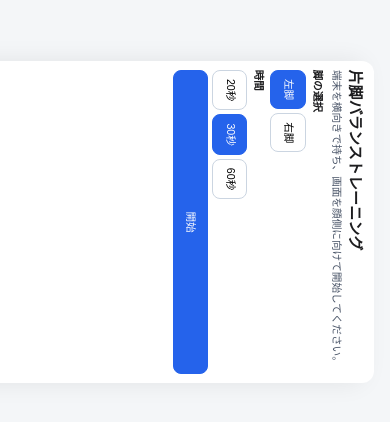
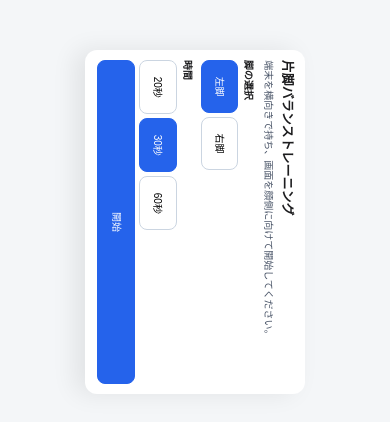
Before and after one commit to ST-katsuobushi/single-leg-balance-webapp, a React (Vite) app: page / in a window 390 px wide. Shown: the part 200-622 px from the top of the page. Built offline with nearby package versions, Linux system fonts and the light colour scheme.

Commit message:
Tune responsive layout and stabilize forward tilt smoothing

```diff
--- a/src/App.tsx
+++ b/src/App.tsx
@@ -14,6 +14,8 @@ import type { DurationOption, Leg, Screen, SensorPoint, SessionLog, Settings } f
 
 const DURATION_OPTIONS: DurationOption[] = [20, 30, 60];
 const TARGET_RADIUS = 0.4;
+const DOT_RANGE_X_PERCENT = 45;
+const DOT_RANGE_Y_PERCENT = 34;
 
 const PORTRAIT_LOCK_MESSAGE = '画面回転ロックをONにしてください';
 
@@ -322,8 +324,8 @@ function App() {
                     <div
                       className="dot"
                       style={{
-                        left: `${50 + position.x * 40}%`,
-                        top: `${50 + position.y * 40}%`,
+                        left: `${50 + position.x * DOT_RANGE_X_PERCENT}%`,
+                        top: `${50 + position.y * DOT_RANGE_Y_PERCENT}%`,
                       }}
                     />
                   </div>
--- a/src/sensor.ts
+++ b/src/sensor.ts
@@ -1,12 +1,14 @@
 import type { SensorPoint } from './types';
 
-export const SENSOR_SENSITIVITY_X_DEG = 24;
-export const SENSOR_SENSITIVITY_Y_DEG = 23;
-export const SMOOTHING_ALPHA_X = 0.24;
-export const SMOOTHING_ALPHA_Y = 0.34;
+export const SENSOR_SENSITIVITY_X_DEG = 21;
+export const SENSOR_SENSITIVITY_Y_DEG = 24;
+export const SMOOTHING_ALPHA_X = 0.32;
+export const SMOOTHING_ALPHA_Y = 0.26;
 export const RAW_JUMP_REJECT_DEG = 30;
 export const MAX_TILT_DEG = 65;
-export const AXIS_STEP_LIMIT_DEG = 10;
+export const AXIS_STEP_LIMIT_X = 0.22;
+export const AXIS_STEP_LIMIT_Y = 0.16;
+export const AXIS_STEP_LIMIT_Y_FORWARD = 0.1;
 
 export const AXIS_MAPPING = {
   x: 'beta',
@@ -61,9 +63,10 @@ export function smoothPoint(next: SensorPoint, prev: SensorPoint, alphaX: number
   const wx = clamp(alphaX, 0, 1);
   const wy = clamp(alphaY, 0, 1);
 
+  const stepLimitY = next.y < prev.y ? AXIS_STEP_LIMIT_Y_FORWARD : AXIS_STEP_LIMIT_Y;
   const limitedNext = {
-    x: prev.x + clamp(next.x - prev.x, -1, 1) * (AXIS_STEP_LIMIT_DEG / MAX_TILT_DEG),
-    y: prev.y + clamp(next.y - prev.y, -1, 1) * (AXIS_STEP_LIMIT_DEG / MAX_TILT_DEG),
+    x: prev.x + capDelta(next.x - prev.x, AXIS_STEP_LIMIT_X),
+    y: prev.y + capDelta(next.y - prev.y, stepLimitY),
   };
 
   return limitToCircle(
@@ -73,6 +76,13 @@ export function smoothPoint(next: SensorPoint, prev: SensorPoint, alphaX: number
     },
     MAX_RADIUS,
   );
+}
+
+function capDelta(delta: number, maxStep: number): number {
+  if (Math.abs(delta) <= maxStep) {
+    return delta;
+  }
+  return Math.sign(delta) * maxStep;
 }
 
 export function distanceFromCenter(point: SensorPoint) {
--- a/src/styles.css
+++ b/src/styles.css
@@ -24,18 +24,20 @@ body,
 }
 
 .rotatedShell {
-  --shell-padding: clamp(8px, 2dvh, 16px);
+  --shell-padding: clamp(8px, 1.8dvh, 14px);
   --usable-width: calc(100dvh - (var(--shell-padding) * 2));
   --usable-height: calc(100dvw - (var(--shell-padding) * 2));
-  --frame-width: min(400px, calc(var(--usable-height) * 0.9));
-  --frame-height: min(560px, calc(var(--usable-width) * 0.74));
-  --frame-base: min(var(--frame-width), calc(var(--frame-height) * 0.64));
-  --title-size: clamp(13px, calc(var(--frame-base) * 0.047), 24px);
-  --text-size: clamp(10px, calc(var(--frame-base) * 0.033), 16px);
-  --button-vpad: clamp(4px, calc(var(--frame-height) * 0.015), 8px);
-  --button-hpad: clamp(8px, calc(var(--frame-width) * 0.02), 14px);
-  --target-size: clamp(110px, calc(var(--frame-height) * 0.43), 240px);
-  --dot-size: clamp(8px, calc(var(--frame-base) * 0.03), 14px);
+  --frame-width: min(440px, calc(var(--usable-height) * 0.95));
+  --frame-height: min(calc(var(--frame-width) * 0.64), calc(var(--usable-width) * 0.9));
+  --frame-base: min(var(--frame-width), var(--frame-height));
+  --title-size: clamp(13px, calc(var(--frame-base) * 0.058), 25px);
+  --text-size: clamp(10px, calc(var(--frame-base) * 0.043), 17px);
+  --button-vpad: clamp(4px, calc(var(--frame-height) * 0.026), 10px);
+  --button-hpad: clamp(8px, calc(var(--frame-width) * 0.045), 18px);
+  --target-size: clamp(120px, calc(var(--frame-height) * 0.62), 250px);
+  --dot-size: clamp(9px, calc(var(--frame-base) * 0.042), 16px);
+  --card-padding: clamp(9px, calc(var(--frame-base) * 0.046), 18px);
+  --card-gap: clamp(4px, calc(var(--frame-base) * 0.02), 11px);
   width: 100%;
   height: 100%;
   overflow: hidden;
@@ -64,11 +66,11 @@ body,
   overflow: hidden;
   background: #fff;
   border-radius: 12px;
-  padding: clamp(8px, calc(var(--frame-base) * 0.028), 16px);
+  padding: var(--card-padding);
   box-shadow: 0 10px 24px rgba(0, 0, 0, 0.08);
   display: flex;
   flex-direction: column;
-  gap: clamp(4px, calc(var(--frame-base) * 0.01), 10px);
+  gap: var(--card-gap);
 }
 
 h1,
@@ -92,7 +94,7 @@ label {
 }
 
 .label {
-  margin-top: clamp(1px, calc(var(--frame-base) * 0.004), 6px);
+  margin-top: clamp(2px, calc(var(--frame-base) * 0.01), 8px);
   display: block;
   font-weight: 600;
 }
@@ -115,7 +117,7 @@ button {
   border-radius: 8px;
   padding: var(--button-vpad) var(--button-hpad);
   background: #fff;
-  min-height: clamp(34px, calc(var(--frame-base) * 0.11), 48px);
+  min-height: clamp(34px, calc(var(--frame-height) * 0.17), 52px);
 }
 
 button.active,
@@ -168,7 +170,7 @@ button:disabled {
 }
 
 .targetCircle {
-  width: 32%;
+  width: 35%;
   aspect-ratio: 1;
   border-radius: 50%;
   border: 2px solid #22c55e;
```
